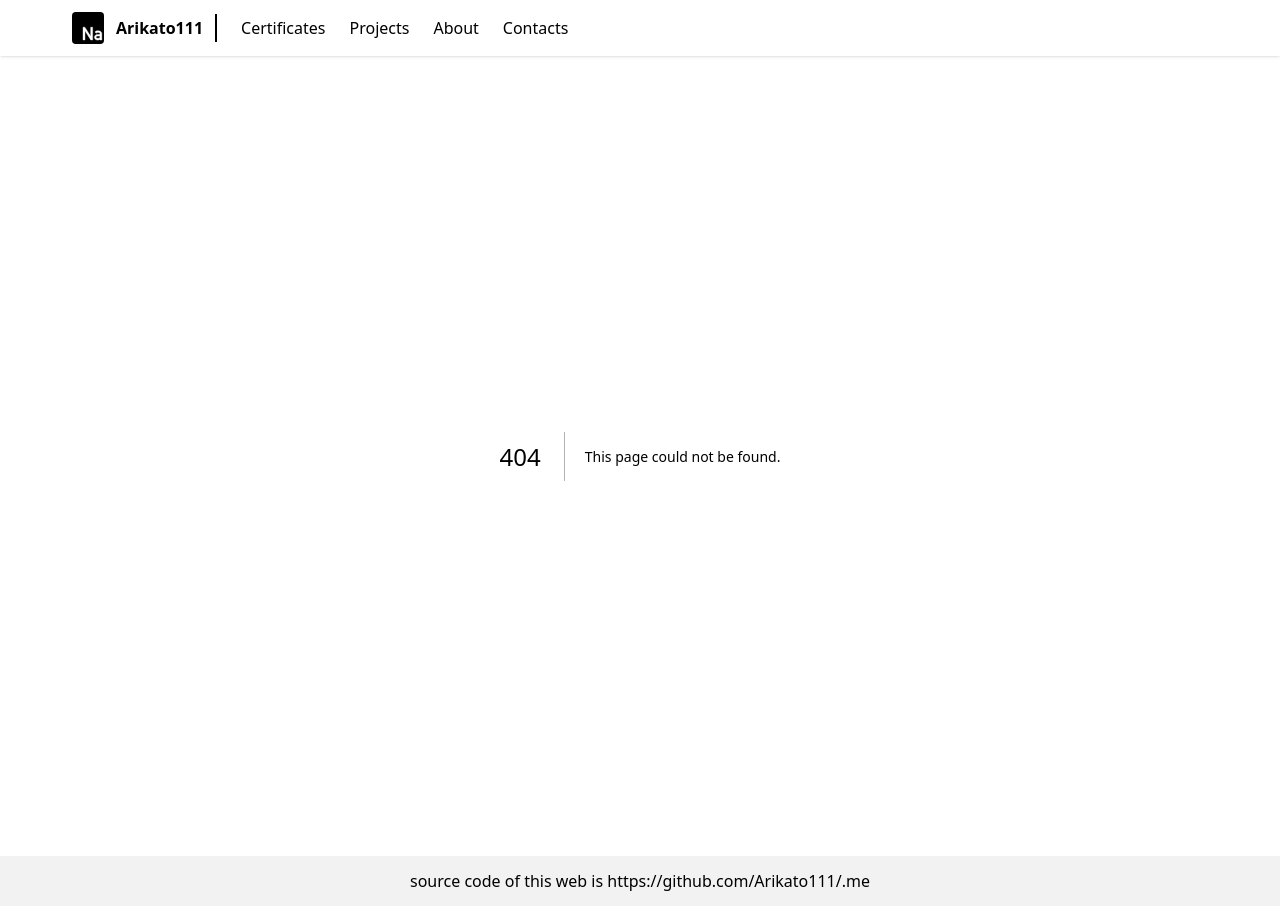
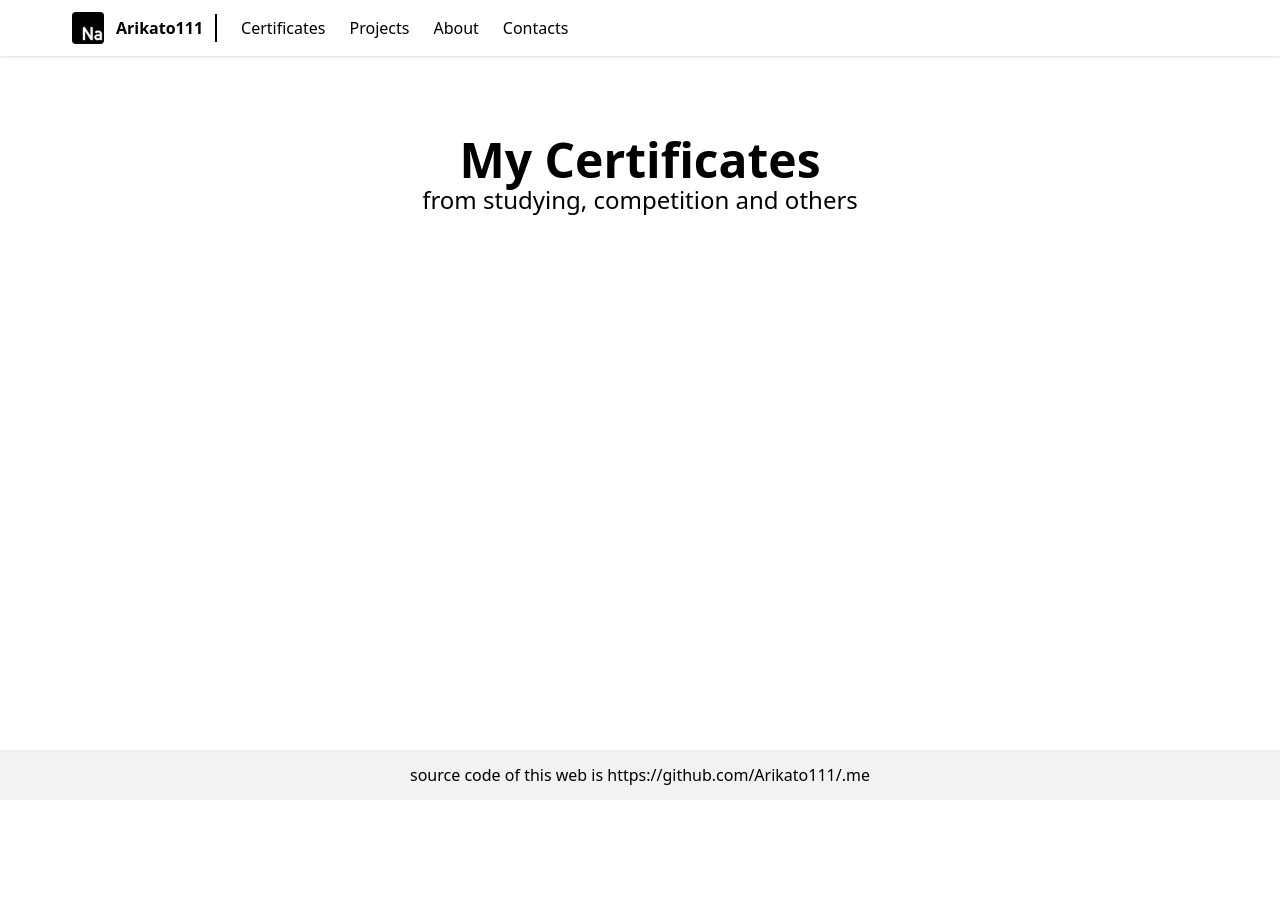
Before and after one commit to Arikato111/svelte-first, a Next.js app: page /about in a window 1280 px wide. Before the commit this address had no page. After the commit the page ends 800 px from the top, so only its background shows below. Built offline with nearby package versions, Linux system fonts and the light colour scheme.

Commit message:
set title in single cer

```diff
--- /dev/null
+++ b/src/app/about/page.tsx
@@ -0,0 +1,10 @@
+export default function About() {
+    return <div className='frame'>
+        <div className='my-10 text-center'>
+            <h3 className='font-bold text-5xl '>My Certificates</h3>
+            <h4 className='text-2xl'>from studying, competition and others</h4>
+        </div>
+        <div className='grid grid-cols-2'>
+        </div>
+    </div>
+}
--- /dev/null
+++ b/src/app/certificates/[id]/layout.tsx
@@ -0,0 +1,21 @@
+import { ReactNode } from 'react';
+import CertificatesData from '../../../data/CertificatesData.json'
+import { Metadata } from 'next'
+
+type Props = {
+    params: { id: string };
+};
+
+export async function generateMetadata({ params }: Props): Promise<Metadata> {
+    let cer = CertificatesData.filter(c => c.id == Number(params.id))[0]
+    if (!cer.title) return {
+        title: "Not found"
+    }
+    return {
+        title: `${cer.title} | Arikato111`,
+    };
+}
+
+export default function CertificatesIdLayout({ children }: { children: ReactNode }) {
+    return children
+}
--- a/src/app/certificates/[id]/page.tsx
+++ b/src/app/certificates/[id]/page.tsx
@@ -1,12 +1,12 @@
 import CertificatesData from '../../../data/CertificatesData.json'
-import Link from 'next/link'
 import ErrorPage from '@/app/error'
 
-
-export default function CertificateId({ params }: { params: { id: string } }) {
+export default async function CertificateId({ params }: { params: { id: string } }) {
     const cer = CertificatesData.filter(c => c.id == Number(params.id))[0]
     if (!cer.title) return <ErrorPage />
-    return <main className='frame'>
+
+    return <>
+        <main className='frame'>
             <div className='my-10 text-center'>
                 <h3 className='font-bold text-5xl '>{cer.title}</h3>
                 <h4 className='text-2xl'>from studying, competition and others</h4>
@@ -19,6 +19,6 @@ export default function CertificateId({ params }: { params: { id: string } }) {
             <div className='text-center mt-10'>
                 <a className='border-2 hover:bg-black hover:text-white duration-300 border-black py-2 px-5 rounded-sm font-bold' href={cer.link} target='_blank'>source</a>
             </div>
-
         </main>
+    </>
 }
```
Lines whose indentation alone changed are shown as unchanged.
